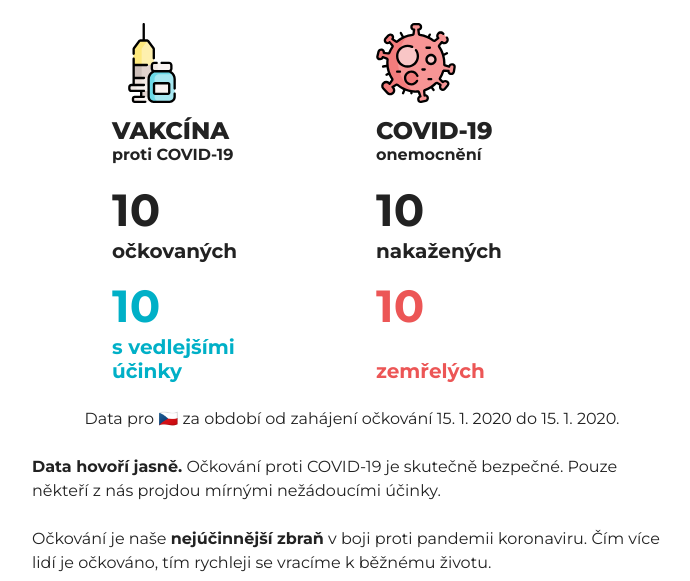
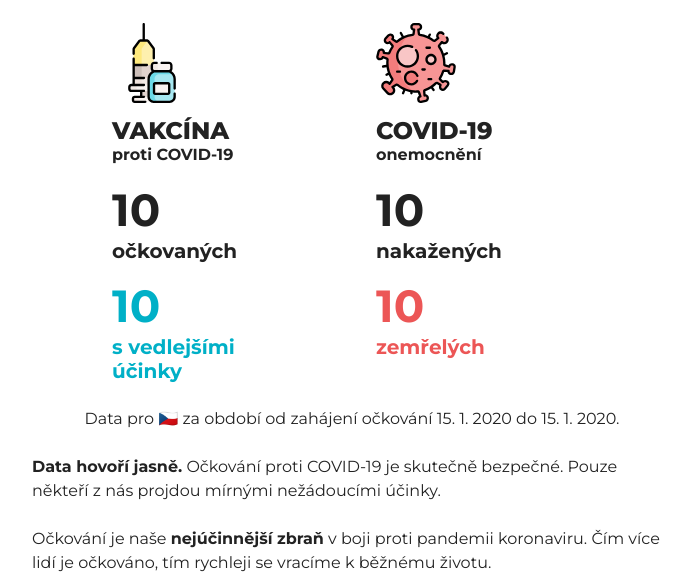
Before and after one commit to iniciativa-snih/je-ockovani-bezpecne, a Flask app: template jeockovanibezpecne/templates/index.jinja2 in a window 1280 px wide. Shown: the part 265-846 px from the top of the page, without its empty margins (288-978 px from the left). Run offline with Flask 2, Linux system fonts and the light colour scheme; the template is opened without the code that fills it: most values are stand-ins (such as "Sample title", 1, 10 or a date in 2020); parts of the project's set-up code (start-up, migrations or seed data) failed here and were passed over.

Commit message:
Fix vertical alignment

```diff
--- a/jeockovanibezpecne/static/css/main.css
+++ b/jeockovanibezpecne/static/css/main.css
@@ -44,7 +44,7 @@ p.answer {
   display: grid;
   grid-template-columns: 1fr 1fr;
   column-gap: 1rem;
-  align-items: end;
+  align-items: start;
   max-width: 32rem;
   margin: 0 auto;
 }
```
